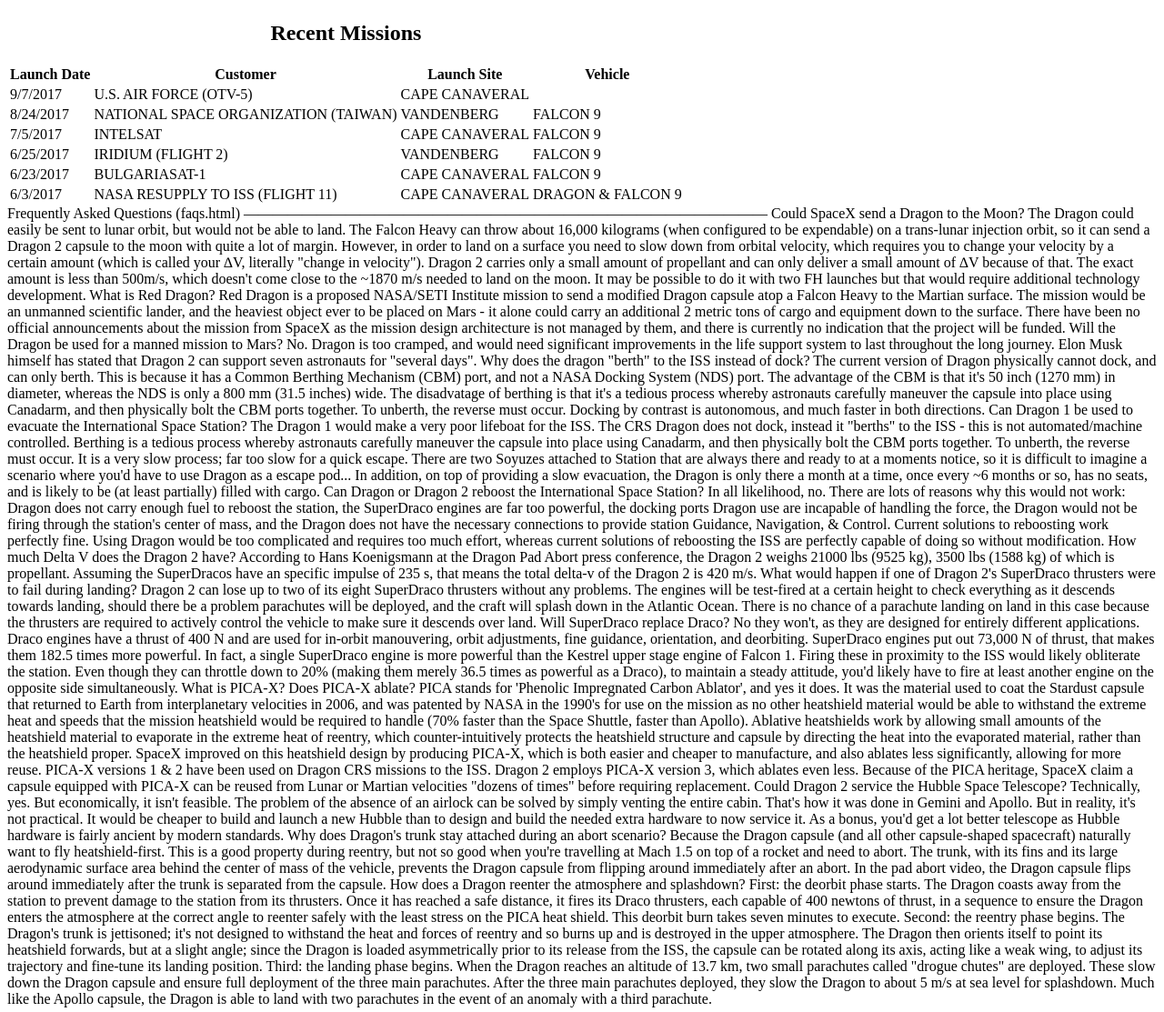
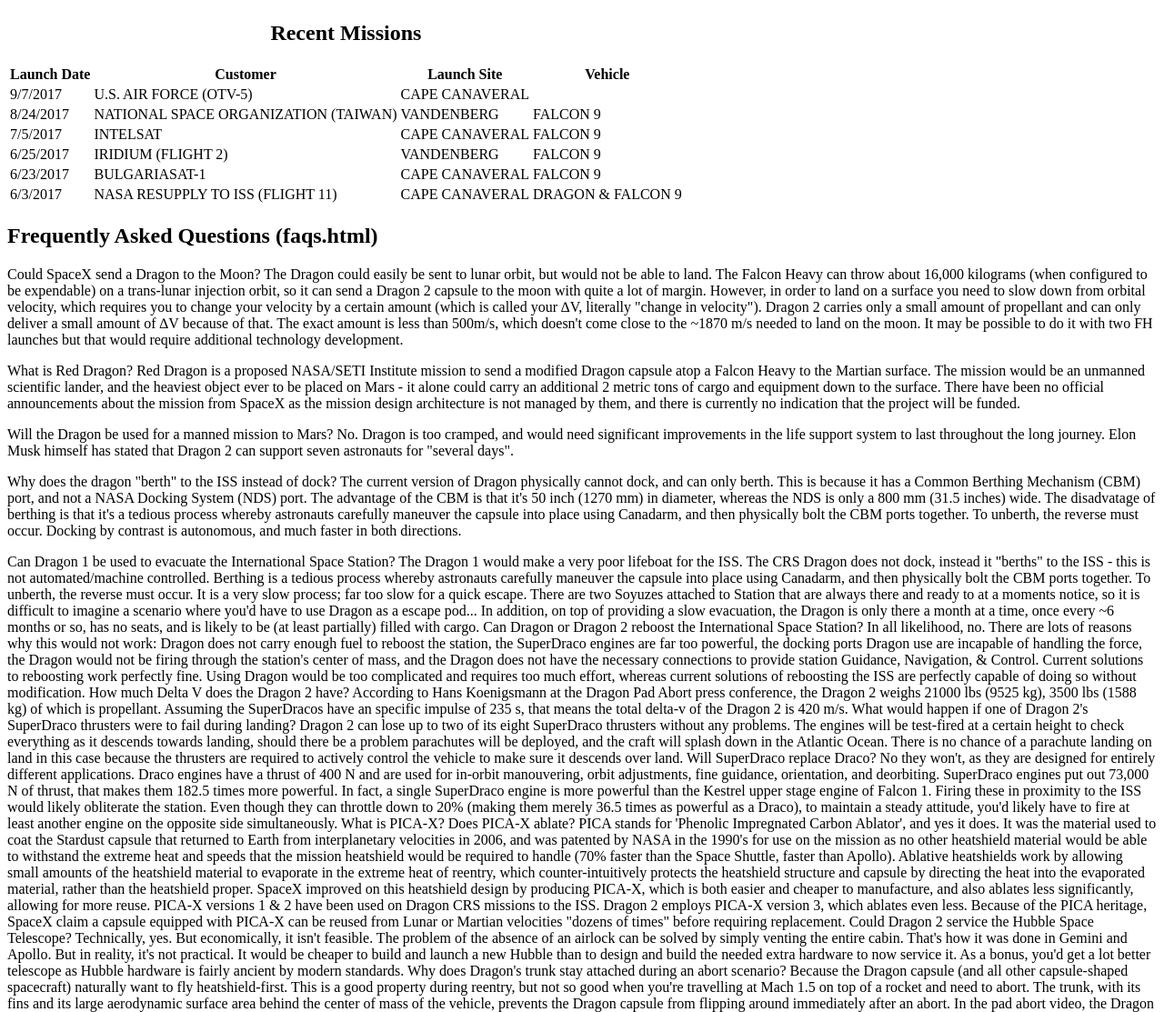
Before and after one commit to Mluck23/IFSC-1310, a plain HTML site: page dragonx/index.html in a window 1280 px wide. Shown: the part 1019-2132 px from the top of the page at 91% size. Drawn offline with Linux system fonts and the light colour scheme.

Commit message:
worked on dragon

```diff
--- a/dragonx/index.html
+++ b/dragonx/index.html
@@ -114,23 +114,24 @@ On 3 June 2017, the CRS-11 capsule largely assembled from previously flown compo
 </tr>
 </table>
 </section>
-<section id="faq" class="container">
-Frequently Asked Questions (faqs.html)
-————————————————————————————————————
-
-
-Could SpaceX send a Dragon to the Moon?
+<aside role="complementary">
+   <div class="container">
+     <article class="widget">
+       <header>
+<h2>Frequently Asked Questions (faqs.html)</h2>
+</header>
+<p>Could SpaceX send a Dragon to the Moon?
 The Dragon could easily be sent to lunar orbit, but would not be able to land. The Falcon Heavy can throw about 16,000 kilograms (when configured to be expendable) on a trans-lunar injection orbit, so it can send a Dragon 2 capsule to the moon with quite a lot of margin. However, in order to land on a surface you need to slow down from orbital velocity, which requires you to change your velocity by a certain amount (which is called your ∆V, literally "change in velocity"). Dragon 2 carries only a small amount of propellant and can only deliver a small amount of ∆V because of that. The exact amount is less than 500m/s, which doesn't come close to the ~1870 m/s needed to land on the moon. It may be possible to do it with two FH launches but that would require additional technology development.
-
-What is Red Dragon?
+</p>
+<p>What is Red Dragon?
 Red Dragon is a proposed NASA/SETI Institute mission to send a modified Dragon capsule atop a Falcon Heavy to the Martian surface. The mission would be an unmanned scientific lander, and the heaviest object ever to be placed on Mars - it alone could carry an additional 2 metric tons of cargo and equipment down to the surface. There have been no official announcements about the mission from SpaceX as the mission design architecture is not managed by them, and there is currently no indication that the project will be funded.
-
-Will the Dragon be used for a manned mission to Mars?
+</p>
+<p>Will the Dragon be used for a manned mission to Mars?
 No. Dragon is too cramped, and would need significant improvements in the life support system to last throughout the long journey. Elon Musk himself has stated that Dragon 2 can support seven astronauts for "several days".
-
-Why does the dragon "berth" to the ISS instead of dock?
+</p>
+<p>Why does the dragon "berth" to the ISS instead of dock?
 The current version of Dragon physically cannot dock, and can only berth. This is because it has a Common Berthing Mechanism (CBM) port, and not a NASA Docking System (NDS) port. The advantage of the CBM is that it's 50 inch (1270 mm) in diameter, whereas the NDS is only a 800 mm (31.5 inches) wide. The disadvatage of berthing is that it's a tedious process whereby astronauts carefully maneuver the capsule into place using Canadarm, and then physically bolt the CBM ports together. To unberth, the reverse must occur. Docking by contrast is autonomous, and much faster in both directions.
-
+</p>
 Can Dragon 1 be used to evacuate the International Space Station?
 The Dragon 1 would make a very poor lifeboat for the ISS. The CRS Dragon does not dock, instead it "berths" to the ISS - this is not automated/machine controlled. Berthing is a tedious process whereby astronauts carefully maneuver the capsule into place using Canadarm, and then physically bolt the CBM ports together. To unberth, the reverse must occur. It is a very slow process; far too slow for a quick escape. There are two Soyuzes attached to Station that are always there and ready to at a moments notice, so it is difficult to imagine a scenario where you'd have to use Dragon as a escape pod... In addition, on top of providing a slow evacuation, the Dragon is only there a month at a time, once every ~6 months or so, has no seats, and is likely to be (at least partially) filled with cargo.
 
@@ -161,31 +162,12 @@ How does a Dragon reenter the atmosphere and splashdown?
 First: the deorbit phase starts. The Dragon coasts away from the station to prevent damage to the station from its thrusters. Once it has reached a safe distance, it fires its Draco thrusters, each capable of 400 newtons of thrust, in a sequence to ensure the Dragon enters the atmosphere at the correct angle to reenter safely with the least stress on the PICA heat shield. This deorbit burn takes seven minutes to execute.
 Second: the reentry phase begins. The Dragon's trunk is jettisoned; it's not designed to withstand the heat and forces of reentry and so burns up and is destroyed in the upper atmosphere. The Dragon then orients itself to point its heatshield forwards, but at a slight angle; since the Dragon is loaded asymmetrically prior to its release from the ISS, the capsule can be rotated along its axis, acting like a weak wing, to adjust its trajectory and fine-tune its landing position.
 Third: the landing phase begins. When the Dragon reaches an altitude of 13.7 km, two small parachutes called "drogue chutes" are deployed. These slow down the Dragon capsule and ensure full deployment of the three main parachutes. After the three main parachutes deployed, they slow the Dragon to about 5 m/s at sea level for splashdown. Much like the Apollo capsule, the Dragon is able to land with two parachutes in the event of an anomaly with a third parachute.
-</section>
-<aside role="complementary">
-
-
-
-
-
-
-
-
+       </article>
+   </div>
 </aside>
-
-
-
-
-
-
-
-
-
-
-
-
-
-
+<footer id="colophon" role="contentinfo">
+    <h6>&copy; 2024 Marquise Stokes</h6>
+ </footer>
     </main>
  </body>
 </html>
```
